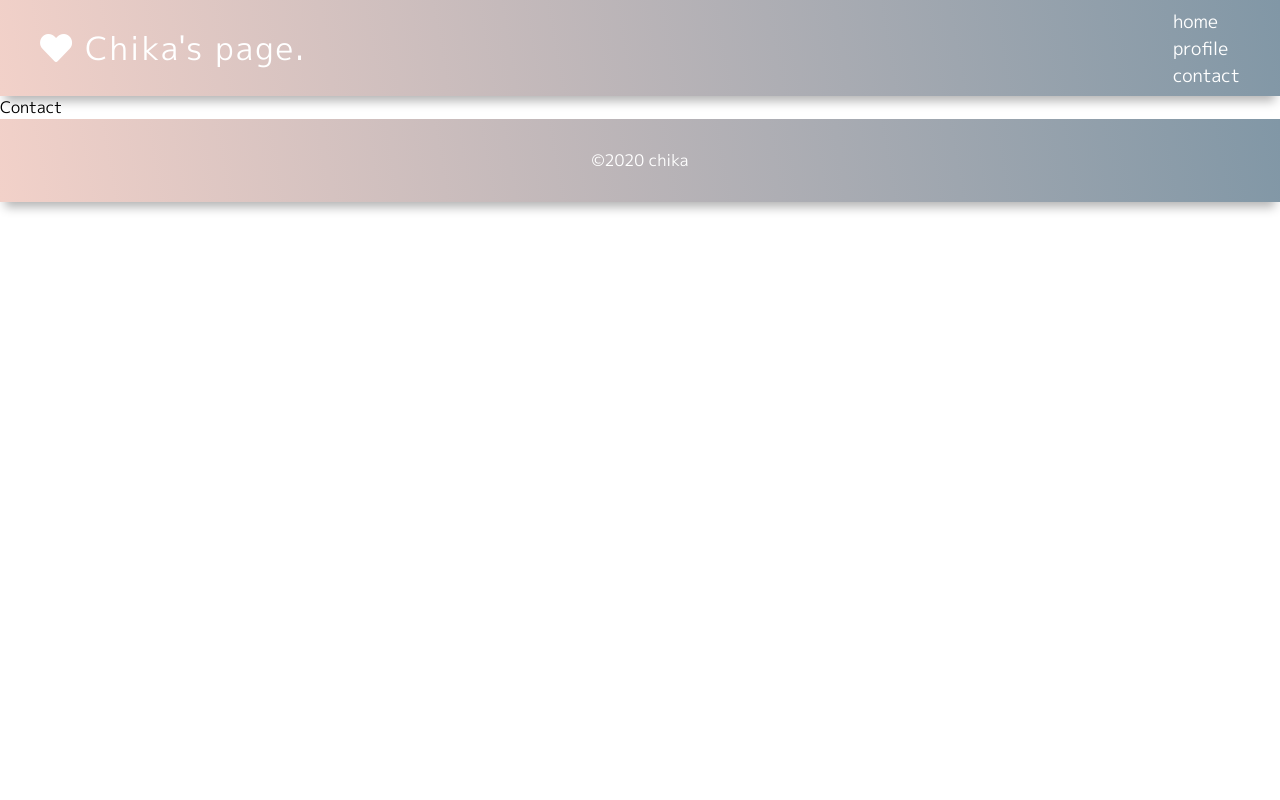
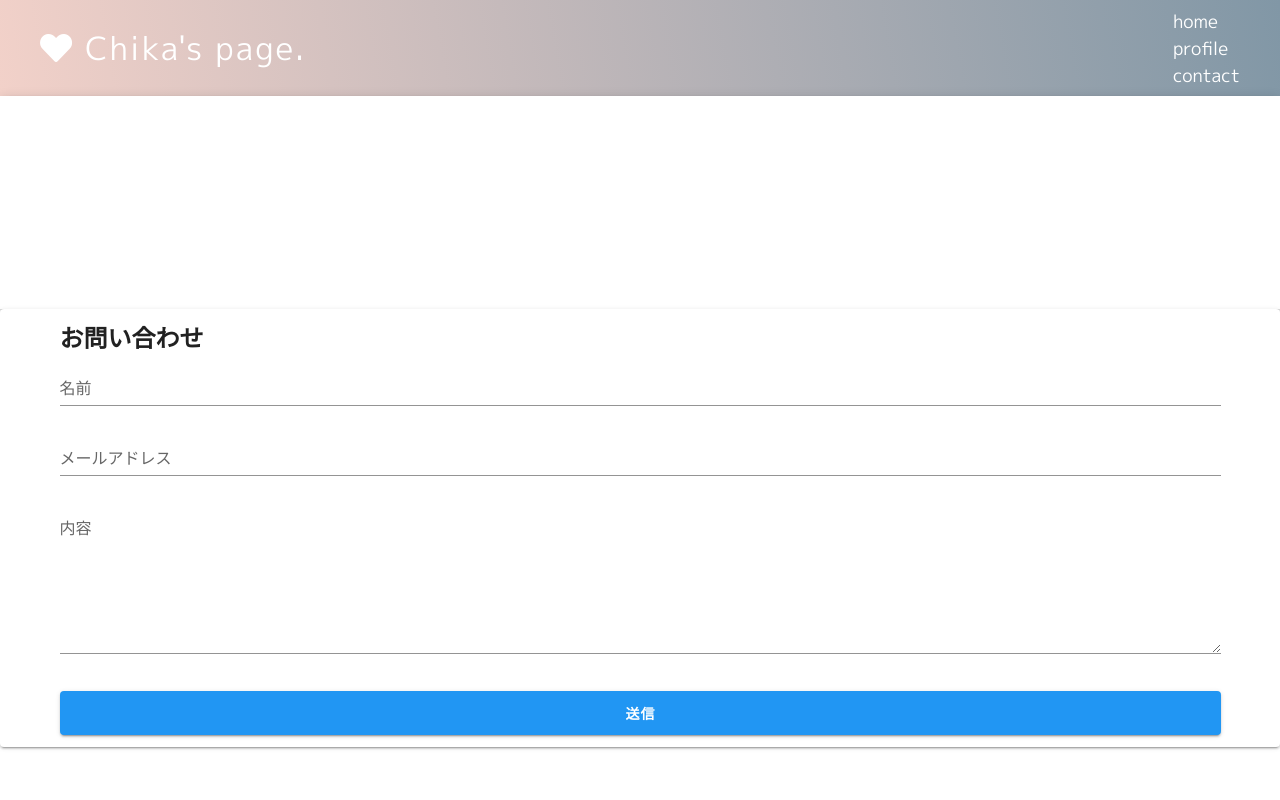
Before and after one commit to nekosangood110/VueHP, a Vue app: page /contact in a window 1280 px wide. Shown: the top 800 px of the page. Built offline with nearby package versions, Linux system fonts and the light colour scheme.

Commit message:
お問い合わせフォーム作成

```diff
--- a/src/App.vue
+++ b/src/App.vue
@@ -1,27 +1,27 @@
 <template>
-  <div id="app">
+  <div>
     <my-header></my-header>
-    <router-view />
-    <my-footer></my-footer>
+      <router-view />
+      <my-footer></my-footer>
+
   </div>
 </template>
 
-
 <script>
-import MyHeader from "@/components/MyHeader";
-import MyFooter from "@/components/MyFooter";
-
-// import 'vue-awesome/icons'
-// import Icon from 'vue-awesome/components/Icon'
-// Vue.component('v-icon', Icon)
-
+import MyHeader from '@/components/MyHeader'
+import MyFooter from '@/components/MyFooter'
 export default {
   name: "App",
   components: {
     MyHeader,
     MyFooter,
   },
-};
+  data() {
+    return {
+
+    }
+  }
+}
 </script>
 
 <style>
--- a/src/components/Contact.vue
+++ b/src/components/Contact.vue
@@ -1,17 +1,126 @@
 <template>
-<div class="Contact">
-    Contact
-</div>
+
+<v-app>
+        <v-toolbar app>
+          <v-spacer></v-spacer>
+        </v-toolbar>
+        <v-content>
+          <div>
+    <v-card>
+      <v-container>
+        <h2>お問い合わせ</h2>
+        <v-form
+          ref="form"
+          v-model="contactFormValidation.valid"
+          lazy-validation
+        >
+          <v-text-field
+            v-model="contactForm.name"
+            :rules="contactFormValidation.nameRules"
+            label="名前"
+            required
+          ></v-text-field>
+          <v-text-field
+            v-model="contactForm.email"
+            :rules="contactFormValidation.emailRules"
+            label="メールアドレス"
+            required
+          ></v-text-field>
+          <v-textarea
+            v-model="contactForm.contents"
+            :rules="contactFormValidation.contentsRules"
+            label="内容"
+            required
+          ></v-textarea>
+          <v-btn
+            :loading="contactForm.loading"
+            :disabled="!contactFormValidation.valid"
+            @click="sendMail()"
+            block
+            large
+            color="info"
+            class="mt-4 font-weight-bold"
+            >送信
+          </v-btn>
+        </v-form>
+      </v-container>
+    </v-card>
+    <v-snackbar
+      v-model="snackBar.show"
+      :color="snackBar.color"
+      bottom
+      right
+      :timeout="6000"
+      class="font-weight-bold"
+    >
+      {{ snackBar.message }}
+    </v-snackbar>
+  </div>
+        </v-content>
+      </v-app>
+
 
 </template>
 
 <script>
+import { functions } from "@/plugins/firebase";
+
+export default {
+  data: () => ({
+    contactForm: {
+      name: "",
+      contents: "",
+      email: "",
+      loading: false,
+    },
+    contactFormValidation: {
+      valid: false,
+      nameRules: [(v) => !!v || "名前は必須項目です"],
+      emailRules: [(v) => !!v || "メールアドレスは必須項目です"],
+      contentsRules: [(v) => !!v || "内容は必須項目です"],
+    },
+    snackBar: {
+      show: false,
+      color: "",
+      message: "",
+    },
+  }),
+  methods: {
+    sendMail: function() {
+      if (this.$refs.form.validate()) {
+        this.contactForm.loading = true;
+        const mailer = functions.httpsCallable("sendMail");
+
+        mailer(this.contactForm)
+          .then(() => {
+            this.formReset();
+            this.showSnackBar(
+              "success",
+              "お問い合わせありがとうございます。送信完了しました"
+            );
+          })
+          .catch((err) => {
+            this.showSnackBar(
+              "error",
+              "送信に失敗しました。時間をおいて再度お試しください"
+            );
+            console.log(err);
+          })
+          .finally(() => {
+            this.contactForm.loading = false;
+          });
+      }
+    },
+    showSnackBar: function(color, message) {
+      this.snackBar.message = message;
+      this.snackBar.color = color;
+      this.snackBar.show = true;
+    },
+    formReset: function() {
+      this.$refs.form.reset();
+    },
+  },
+};
 </script>
 
-
-
-
-
-<style scoped>
-
-</style>
+<style scoped></style>
--- a/src/components/Profile.vue
+++ b/src/components/Profile.vue
@@ -19,7 +19,7 @@
         </div>
         <div class="sns">
           <div class="sns-title">SNS</div>
-            <i class="fab fa-github"></i>
+            <a href="http://www.google.com" target="_blank"><i class="fab fa-github"></i></a>
             <i class="fab fa-twitter"></i>
         </div>
         <div class="skill">
@@ -85,11 +85,6 @@ span.profile-space {
   color:  #8197a6;
   font-size: 24px;
 }
-img:hover {
-  transform: rotate(360deg);
-  transition-duration: 2s;
-
-}
 span {
   margin: 0 10px;
 
--- /dev/null
+++ b/src/plugins/firebase.js
@@ -0,0 +1,12 @@
+import firebase from "firebase";
+
+const config = {
+  apiKey: "xxxxxx",
+  authDomain: "xxxxxx.firebaseapp.com",
+  databaseURL: "xxxxxx.firebaseio.com",
+  projectId: "xxxxxx",
+  storageBucket: "xxxxxx.appspot.com",
+  messagingSenderId: "xxxxxx"
+};
+firebase.initializeApp(config);
+export const functions = firebase.functions();
```
Also changed, not shown: src/plugins/dist/firebase.dev.js (added), src/router/dist/index.dev.js, src/router/index.js (line endings or trailing spaces).
